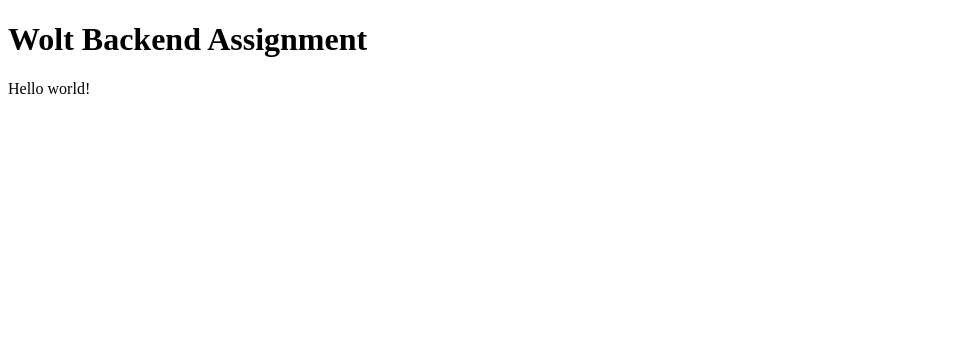
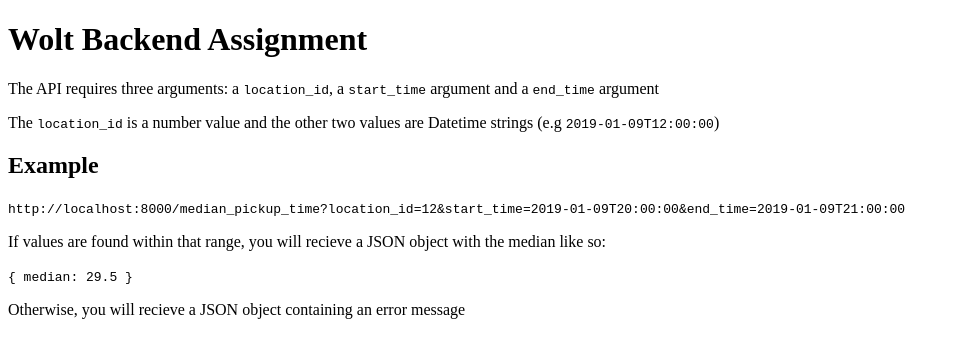
Before and after one commit to MaximumFluff/Median-Pickup-Time, a website: page public/index.html in a window 1280 px wide. Shown: the whole page, without its empty margins (0-960 px from the left). Drawn offline with Linux system fonts and the light colour scheme.

Commit message:
slight modifications to README and index.html

```diff
--- a/index.js
+++ b/index.js
@@ -1,3 +1,6 @@
+// TODO: Implement caching
+// TODO: Further error checking
+
 const app = require('express')();
 const path = require('path');
 const csv = require('csv-parser');
@@ -6,7 +9,7 @@
 const port = process.env.PORT || 8000;
 
 app.get('/', (req, res) => {
-  res.sendFile(path.join(__dirname + '/index.html'));
+  res.sendFile(path.join(__dirname + '/public/index.html'));
 });
 
 app.get('/median_pickup_time', (req, res) => {
--- a/package.json
+++ b/package.json
@@ -9,8 +9,6 @@
   "author": "Alex Jacobs",
   "license": "ISC",
   "dependencies": {
-    "body-parser": "^1.19.0",
-    "csv": "^5.1.1",
     "csv-parser": "^2.3.0",
     "express": "^4.17.1"
   }
--- a/public/index.html
+++ b/public/index.html
@@ -8,6 +8,16 @@
 </head>
 <body>
   <h1>Wolt Backend Assignment</h1>
-  <p>Hello world!</p>
+  <p>The API requires three arguments: a <code>location_id</code>, a <code>start_time</code> argument and a <code>end_time</code> argument</p>
+  <p>The <code>location_id</code> is a number value and the other two values are Datetime strings (e.g <code>2019-01-09T12:00:00</code>)</p>
+  <h2>Example</h2>
+  <code>http://localhost:8000/median_pickup_time?location_id=12&start_time=2019-01-09T20:00:00&end_time=2019-01-09T21:00:00</code>
+  <p>If values are found within that range, you will recieve a JSON object with the median like so:</p>
+  <code>
+    {
+      median: 29.5
+    }
+  </code>
+  <p>Otherwise, you will recieve a JSON object containing an error message</p>
 </body>
 </html>
```
Also changed, not shown: README.md.
